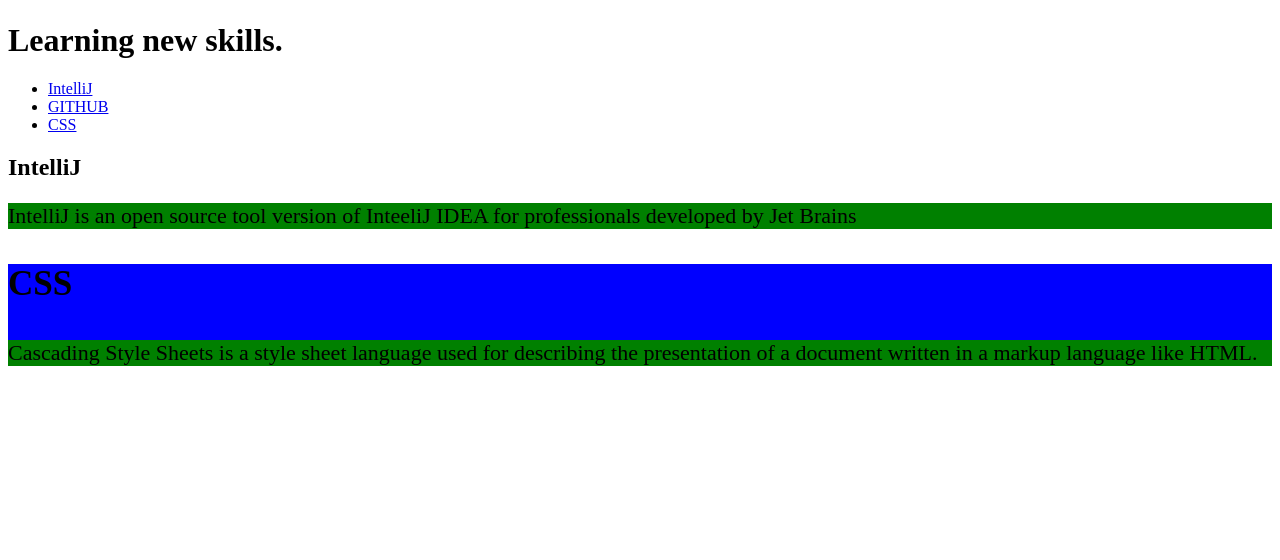
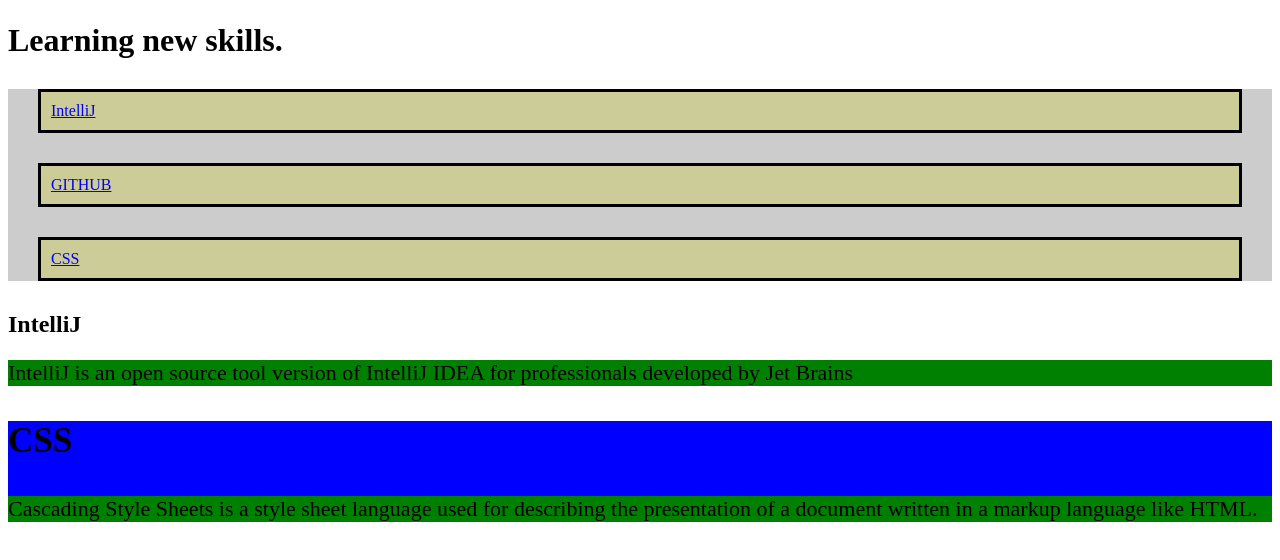
Before and after one commit to mahavinay/new_venture, a plain HTML site: page FirstTest.html in a window 1280 px wide. Drawn offline with Linux system fonts and the light colour scheme.

Commit message:
Added margin,padding to my style sheet

```diff
--- a/FirstTest.html
+++ b/FirstTest.html
@@ -24,7 +24,7 @@
         </ul>
         <h2> IntelliJ</h2>
          <p>
-            IntelliJ is an open source tool version of InteeliJ IDEA for professionals developed by Jet Brains
+            IntelliJ is an open source tool version of IntelliJ IDEA for professionals developed by Jet Brains
         </p>
         <div>
             <h3> CSS </h3>
--- a/MyStylesheet.css
+++ b/MyStylesheet.css
@@ -12,3 +12,22 @@
 background-color:Blue;
 font-size:30px;
 }
+
+ul{
+background-color:#cccccc;
+list-style:none;
+}
+
+ul li
+{
+background-color:#cccc99;
+padding:10px;
+margin:30px;
+border-style: solid;
+}
+
+*
+{
+padding:0px;
+margine:0px;
+}
```
